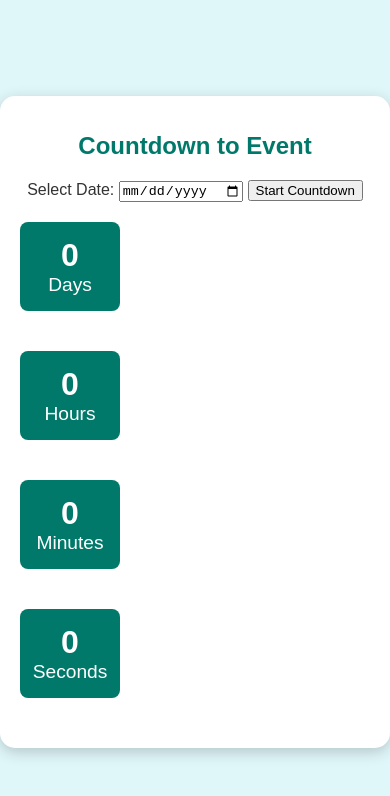
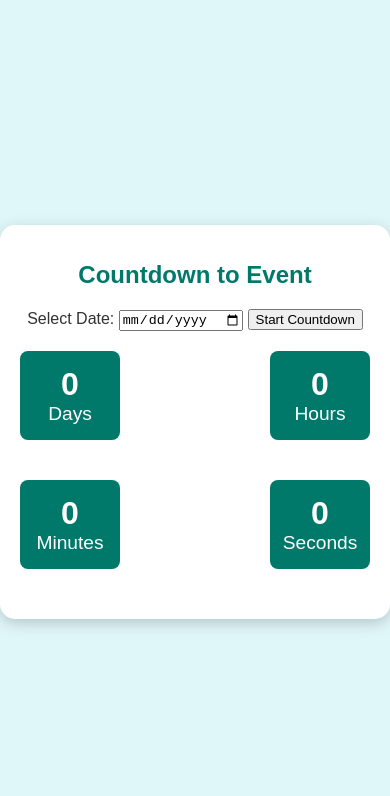
Before and after one commit to Basheer-Mahammad/CountDown--Timer, a plain HTML site: page index.html in a window 390 px wide. Drawn offline with Linux system fonts and the light colour scheme.

Commit message:
styles.css

```diff
--- a/styles.css
+++ b/styles.css
@@ -34,7 +34,12 @@ body {
     padding: 20px;
   }
   #countdown {
-    flex-direction: column; /* Stack countdown elements vertically */
+    display: flex;
+    flex-direction: row ; /* Stack rows horizantally */
+    flex-wrap: wrap; /* Wrap the rows if they don't fit in the container */
+    justify-content: center; /* Center the rows */
+    gap: 10px; /* Add space between the rows */
+
   }
   #countdown div {
     width: 100%;
```
